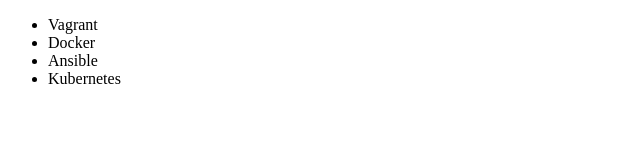
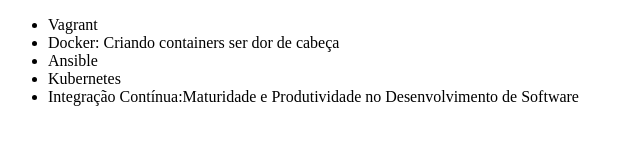
Before and after one commit to sandrateshima/alura-git, a plain HTML site: page index.html in a window 1280 px wide. Shown: the whole page, without its empty margins (0-640 px from the left). Drawn offline with Linux system fonts and the light colour scheme.

Commit message:
Atualizando nome do curso de Docker

```diff
--- a/index.html
+++ b/index.html
@@ -7,10 +7,10 @@
 <body>
     <ul>
         <li>Vagrant</li>
-        <li>Docker</li>
+        <li>Docker: Criando containers ser dor de cabeça</li>
         <li>Ansible</li>
         <li>Kubernetes</li>
-        <!-- <li>Integração Contínua:Maturidade e Produtividade no Desenvolvimento de Software</li> -->
+        <li>Integração Contínua:Maturidade e Produtividade no Desenvolvimento de Software</li>
     </ul>
 </body>
 </html>
```
